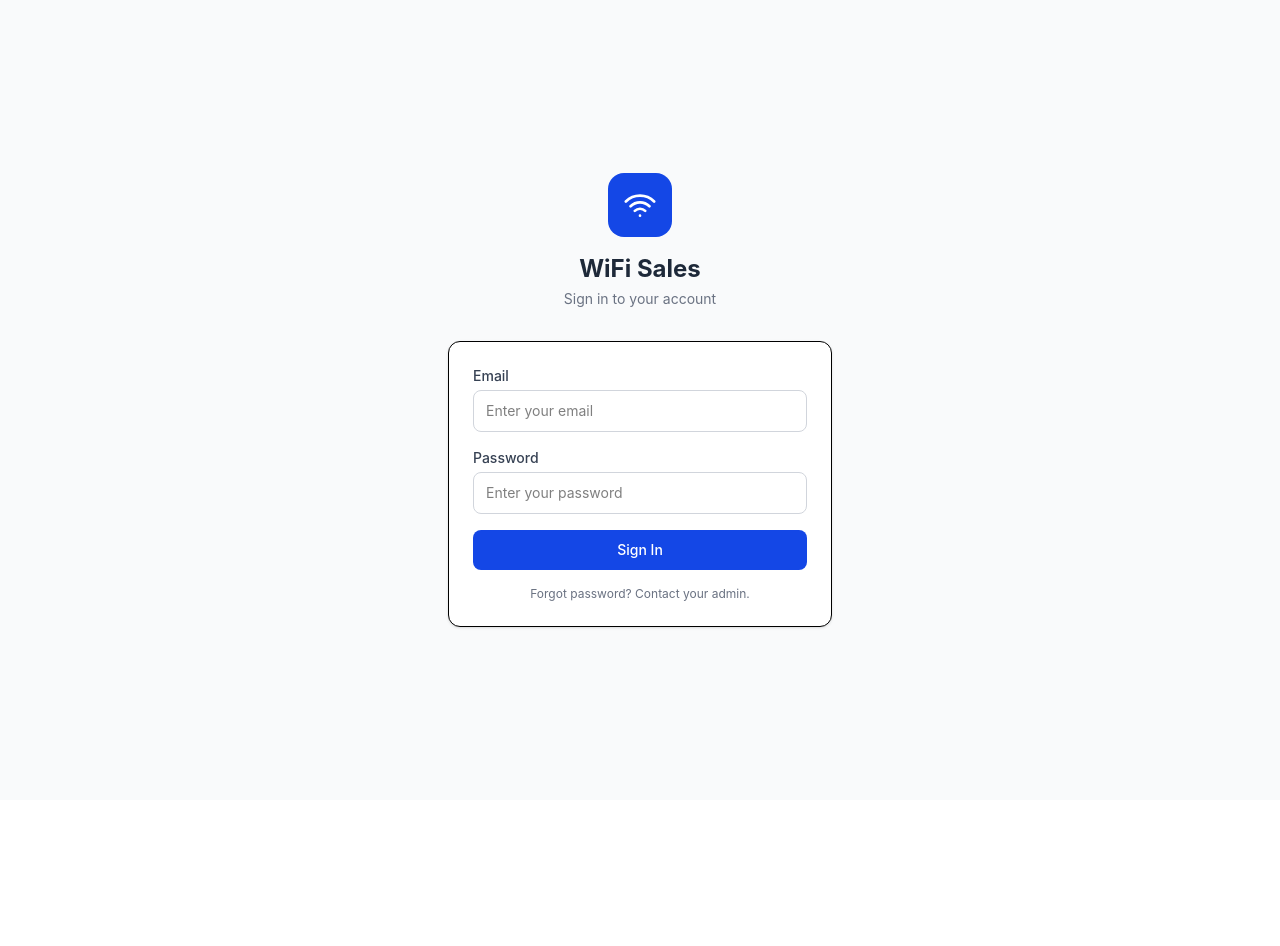
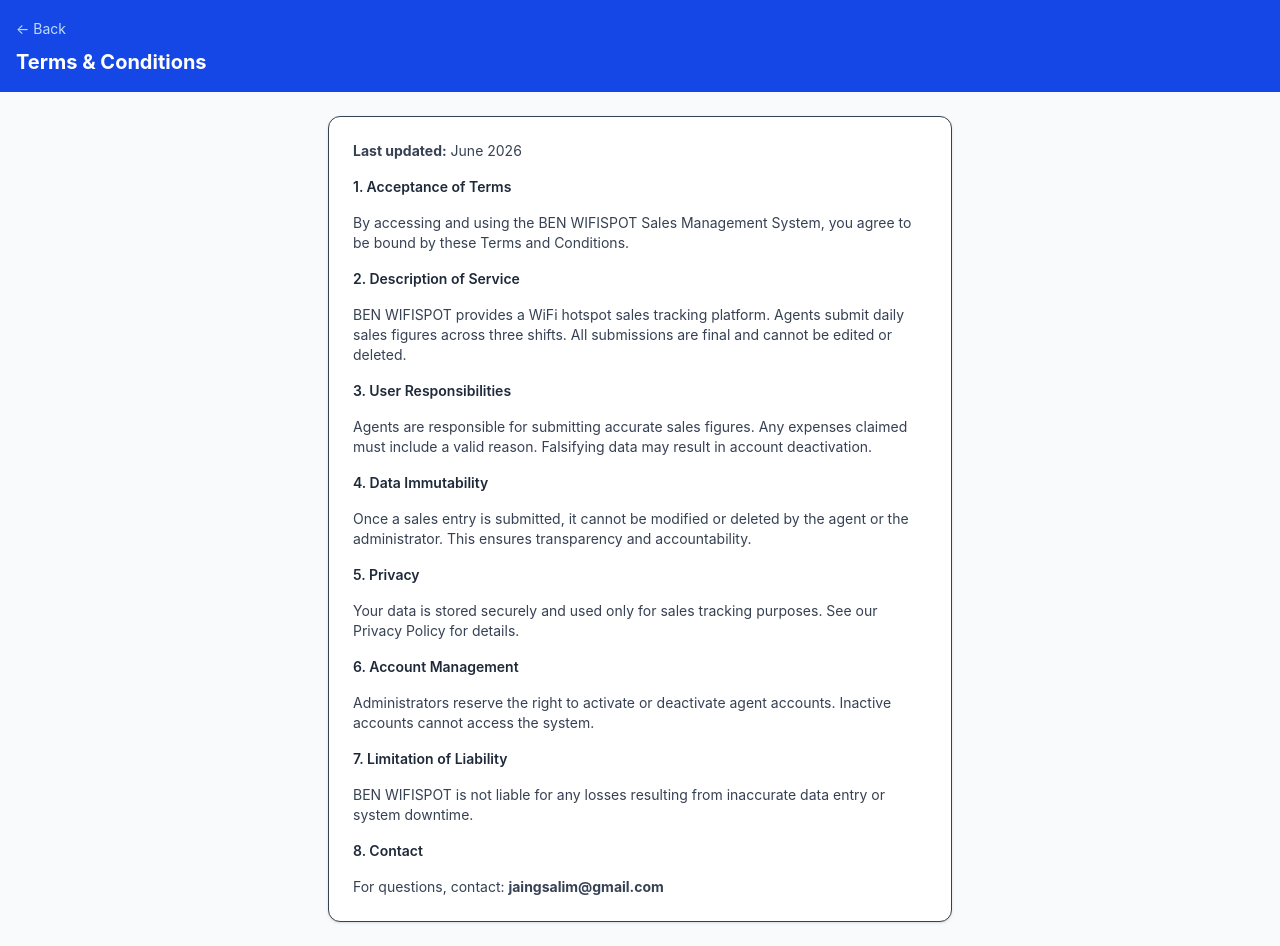
Before and after one commit to jiangsalim/wifi-sales, a React (Vite) app in the folder frontend/: page /terms in a window 1280 px wide. Before the commit this address led to /login. Before the commit the page ends 800 px from the top, so only its background shows below. Built offline with nearby package versions, Linux system fonts and the light colour scheme; no server answers.

Commit message:
Add Terms, Privacy, Contact pages and footer with copyright

```diff
--- a/frontend/src/App.jsx
+++ b/frontend/src/App.jsx
@@ -8,6 +8,9 @@
 import AdminDashboard from './pages/AdminDashboard';
 import AdminAgents from './pages/AdminAgents';
 import AdminEntries from './pages/AdminEntries';
+import Terms from './pages/Terms';
+import Privacy from './pages/Privacy';
+import Contact from './pages/Contact';
 
 function App() {
   return (
@@ -16,6 +19,9 @@
         <LanguageProvider>
           <Routes>
             <Route path="/login" element={<Login />} />
+            <Route path="/terms" element={<Terms />} />
+            <Route path="/privacy" element={<Privacy />} />
+            <Route path="/contact" element={<Contact />} />
             <Route path="/dashboard" element={<ProtectedRoute role="agent"><AgentDashboard /></ProtectedRoute>} />
             <Route path="/history" element={<ProtectedRoute role="agent"><AgentHistory /></ProtectedRoute>} />
             <Route path="/admin" element={<ProtectedRoute role="admin"><AdminDashboard /></ProtectedRoute>} />
--- /dev/null
+++ b/frontend/src/components/Footer.jsx
@@ -0,0 +1,21 @@
+import { Link } from 'react-router-dom';
+
+export default function Footer() {
+  return (
+    <footer className="bg-white border-t mt-8 py-6 px-4">
+      <div className="max-w-4xl mx-auto">
+        <div className="flex flex-wrap justify-center gap-4 text-xs text-gray-500 mb-3">
+          <Link to="/terms" className="hover:text-blue-600">Terms & Conditions</Link>
+          <Link to="/privacy" className="hover:text-blue-600">Privacy Policy</Link>
+          <Link to="/contact" className="hover:text-blue-600">Contact</Link>
+        </div>
+        <p className="text-center text-xs text-gray-400">
+          &copy; {new Date().getFullYear()} BEN WIFISPOT. All rights reserved.
+        </p>
+        <p className="text-center text-xs text-gray-400 mt-1">
+          Built by jiangsalim
+        </p>
+      </div>
+    </footer>
+  );
+}
--- a/frontend/src/pages/AdminDashboard.jsx
+++ b/frontend/src/pages/AdminDashboard.jsx
@@ -4,6 +4,7 @@
 import { useLanguage } from '../context/LanguageContext';
 import api from '../services/api';
 import { BarChart, Bar, XAxis, YAxis, CartesianGrid, Tooltip, ResponsiveContainer, LineChart, Line } from 'recharts';
+import Footer from '../components/Footer';
 
 export default function AdminDashboard() {
   const { user, logout } = useAuth();
@@ -168,6 +169,8 @@
           </div>
         </main>
       </div>
+
+      <Footer />
     </div>
   );
 }
--- a/frontend/src/pages/AgentDashboard.jsx
+++ b/frontend/src/pages/AgentDashboard.jsx
@@ -8,6 +8,7 @@
 import { useLanguage } from '../context/LanguageContext';
 import { useAuth } from '../context/AuthContext';
 import api from '../services/api';
+import Footer from '../components/Footer';
 
 export default function AgentDashboard() {
   const { t } = useLanguage();
@@ -119,6 +120,7 @@
       </main>
 
       <BottomNav />
+      <Footer />
       <InstallPrompt />
 
       {showSubmit && (
--- /dev/null
+++ b/frontend/src/pages/Contact.jsx
@@ -0,0 +1,24 @@
+import { Link } from 'react-router-dom';
+
+export default function Contact() {
+  return (
+    <div className="min-h-screen bg-gray-50">
+      <div className="bg-blue-700 text-white px-4 py-4">
+        <Link to="/login" className="text-sm text-blue-200 hover:text-white">&larr; Back</Link>
+        <h1 className="text-xl font-bold mt-2">Contact</h1>
+      </div>
+      <main className="max-w-2xl mx-auto p-6">
+        <div className="bg-white rounded-xl shadow-sm border p-6 text-sm text-gray-700 space-y-4 text-center">
+          <h3 className="font-semibold text-gray-800 text-lg">BEN WIFISPOT</h3>
+          <p>WiFi Hotspot Sales Management System</p>
+          <div className="space-y-2">
+            <p><strong>Email:</strong> jaingsalim@gmail.com</p>
+            <p><strong>Developer:</strong> jiangsalim</p>
+            <p><strong>GitHub:</strong> github.com/jiangsalim/wifi-sales</p>
+          </div>
+          <p className="text-gray-500 mt-4">For support, account issues, or general inquiries, please email us.</p>
+        </div>
+      </main>
+    </div>
+  );
+}
--- a/frontend/src/pages/Login.jsx
+++ b/frontend/src/pages/Login.jsx
@@ -2,6 +2,7 @@
 import { useNavigate } from 'react-router-dom';
 import { useAuth } from '../context/AuthContext';
 import { useLanguage } from '../context/LanguageContext';
+import Footer from '../components/Footer';
 
 export default function Login() {
   const [email, setEmail] = useState('');
@@ -32,7 +33,8 @@
   };
 
   return (
-    <div className="min-h-screen bg-gray-50 flex items-center justify-center p-4">
+    <div className="min-h-screen bg-gray-50 flex flex-col">
+      <div className="flex-1 flex items-center justify-center p-4">
         <div className="w-full max-w-sm">
           {/* Logo / Header */}
           <div className="text-center mb-8">
@@ -41,7 +43,7 @@
                 <path strokeLinecap="round" strokeLinejoin="round" strokeWidth={2} d="M8.111 16.404a5.5 5.5 0 017.778 0M12 20h.01m-7.08-7.071c3.904-3.905 10.236-3.905 14.141 0M1.394 9.393c5.857-5.858 15.355-5.858 21.213 0" />
               </svg>
             </div>
-          <h1 className="text-2xl font-bold text-gray-800">WiFi Sales</h1>
+            <h1 className="text-2xl font-bold text-gray-800">BEN WIFISPOT</h1>
             <p className="text-gray-500 text-sm mt-1">Sign in to your account</p>
           </div>
 
@@ -91,5 +93,8 @@
           </form>
         </div>
       </div>
+
+      <Footer />
+    </div>
   );
 }
--- /dev/null
+++ b/frontend/src/pages/Privacy.jsx
@@ -0,0 +1,41 @@
+import { Link } from 'react-router-dom';
+
+export default function Privacy() {
+  return (
+    <div className="min-h-screen bg-gray-50">
+      <div className="bg-blue-700 text-white px-4 py-4">
+        <Link to="/login" className="text-sm text-blue-200 hover:text-white">&larr; Back</Link>
+        <h1 className="text-xl font-bold mt-2">Privacy Policy</h1>
+      </div>
+      <main className="max-w-2xl mx-auto p-6">
+        <div className="bg-white rounded-xl shadow-sm border p-6 text-sm text-gray-700 space-y-4">
+          <p><strong>Last updated:</strong> June 2026</p>
+
+          <h3 className="font-semibold text-gray-800">1. Information We Collect</h3>
+          <p>We collect: agent names, email addresses, assigned locations, daily sales figures, expenses, and shift submission times.</p>
+
+          <h3 className="font-semibold text-gray-800">2. How We Use Your Data</h3>
+          <p>Your data is used exclusively for sales tracking, performance reporting, and commission calculation within the BEN WIFISPOT network.</p>
+
+          <h3 className="font-semibold text-gray-800">3. Data Storage</h3>
+          <p>All data is stored securely in an SQLite database hosted on Render. Access is restricted to authorized administrators only.</p>
+
+          <h3 className="font-semibold text-gray-800">4. Data Retention</h3>
+          <p>Sales entries are stored permanently for audit and reporting purposes. They cannot be deleted once submitted.</p>
+
+          <h3 className="font-semibold text-gray-800">5. Data Sharing</h3>
+          <p>We do not share, sell, or distribute your data to third parties. Data is only visible to the agent and authorized administrators.</p>
+
+          <h3 className="font-semibold text-gray-800">6. Security</h3>
+          <p>We use industry-standard encryption (HTTPS) and JWT authentication to protect your data.</p>
+
+          <h3 className="font-semibold text-gray-800">7. Your Rights</h3>
+          <p>You may request a copy of your data or request account deactivation by contacting the administrator.</p>
+
+          <h3 className="font-semibold text-gray-800">8. Contact</h3>
+          <p>For privacy concerns, contact: <strong>jaingsalim@gmail.com</strong></p>
+        </div>
+      </main>
+    </div>
+  );
+}
--- /dev/null
+++ b/frontend/src/pages/Terms.jsx
@@ -0,0 +1,41 @@
+import { Link } from 'react-router-dom';
+
+export default function Terms() {
+  return (
+    <div className="min-h-screen bg-gray-50">
+      <div className="bg-blue-700 text-white px-4 py-4">
+        <Link to="/login" className="text-sm text-blue-200 hover:text-white">&larr; Back</Link>
+        <h1 className="text-xl font-bold mt-2">Terms & Conditions</h1>
+      </div>
+      <main className="max-w-2xl mx-auto p-6">
+        <div className="bg-white rounded-xl shadow-sm border p-6 text-sm text-gray-700 space-y-4">
+          <p><strong>Last updated:</strong> June 2026</p>
+
+          <h3 className="font-semibold text-gray-800">1. Acceptance of Terms</h3>
+          <p>By accessing and using the BEN WIFISPOT Sales Management System, you agree to be bound by these Terms and Conditions.</p>
+
+          <h3 className="font-semibold text-gray-800">2. Description of Service</h3>
+          <p>BEN WIFISPOT provides a WiFi hotspot sales tracking platform. Agents submit daily sales figures across three shifts. All submissions are final and cannot be edited or deleted.</p>
+
+          <h3 className="font-semibold text-gray-800">3. User Responsibilities</h3>
+          <p>Agents are responsible for submitting accurate sales figures. Any expenses claimed must include a valid reason. Falsifying data may result in account deactivation.</p>
+
+          <h3 className="font-semibold text-gray-800">4. Data Immutability</h3>
+          <p>Once a sales entry is submitted, it cannot be modified or deleted by the agent or the administrator. This ensures transparency and accountability.</p>
+
+          <h3 className="font-semibold text-gray-800">5. Privacy</h3>
+          <p>Your data is stored securely and used only for sales tracking purposes. See our Privacy Policy for details.</p>
+
+          <h3 className="font-semibold text-gray-800">6. Account Management</h3>
+          <p>Administrators reserve the right to activate or deactivate agent accounts. Inactive accounts cannot access the system.</p>
+
+          <h3 className="font-semibold text-gray-800">7. Limitation of Liability</h3>
+          <p>BEN WIFISPOT is not liable for any losses resulting from inaccurate data entry or system downtime.</p>
+
+          <h3 className="font-semibold text-gray-800">8. Contact</h3>
+          <p>For questions, contact: <strong>jaingsalim@gmail.com</strong></p>
+        </div>
+      </main>
+    </div>
+  );
+}
```
Lines whose indentation alone changed are shown as unchanged.
